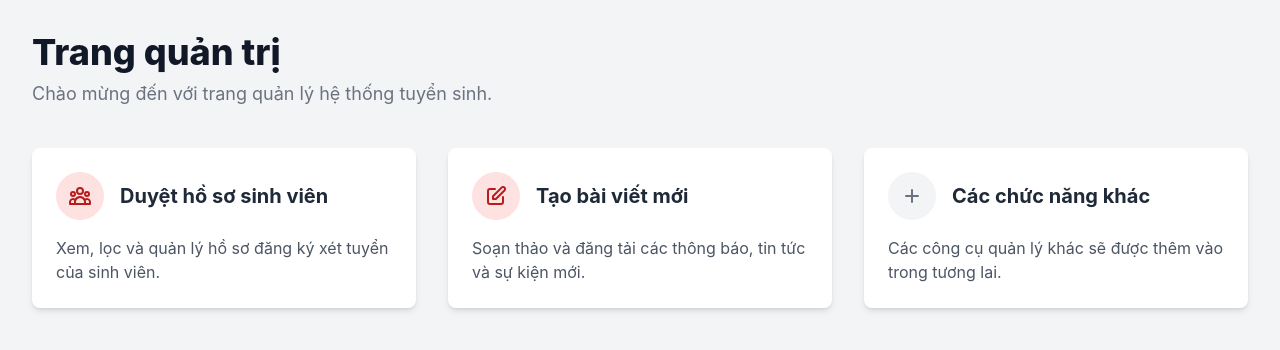
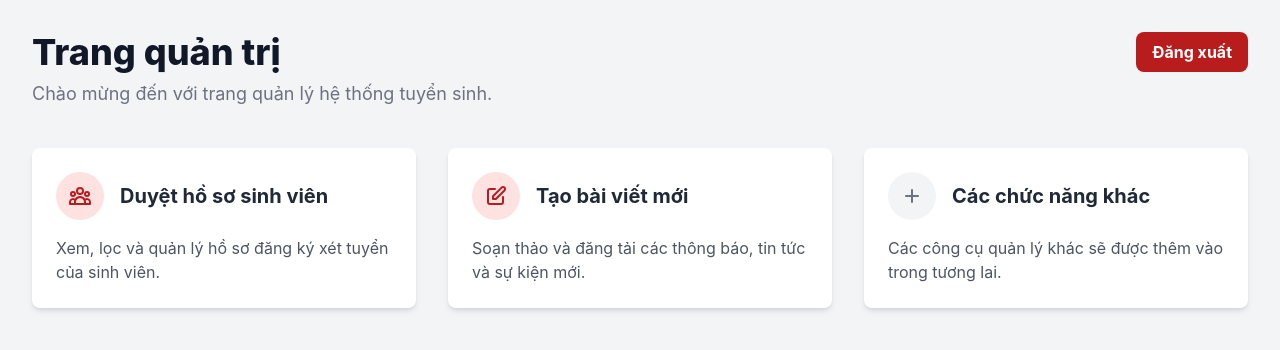
Before and after one commit to danieldoisme/portal-tuyen-sinh, a React (Create React App) app: page /admin/dashboard in a window 1280 px wide. Both pictures are taken after typing "name@example.com", "Sample123" into the empty fields and a click on the button "Đăng nhập". Shown: the top 350 px of the page. Built offline with nearby package versions, Linux system fonts and the light colour scheme.

Commit message:
Thêm nút đăng xuất cho admin và sinh viên

```diff
--- a/src/components/DangKyXetTuyen.js
+++ b/src/components/DangKyXetTuyen.js
@@ -55,7 +55,7 @@ const DangKyXetTuyen = () => {
             viên của PTIT
           </p>
           <a
-            href="/dang-nhap"
+            href="/nop-ho-so"
             className="inline-flex items-center bg-red-700 text-white font-semibold px-8 py-3 rounded-md hover:bg-red-800 transition duration-300 ease-in-out text-lg"
           >
             Nộp hồ sơ trực tuyến
--- a/src/components/ThamGiaXetTuyen.js
+++ b/src/components/ThamGiaXetTuyen.js
@@ -58,7 +58,7 @@ const ThamGiaXetTuyen = () => {
               </div>
 
               <button
-                onClick={() => navigate("/dang-nhap")}
+                onClick={() => navigate("/nop-ho-so")}
                 className="bg-white text-red-700 font-semibold py-4 px-8 rounded-full text-base inline-flex items-center gap-2 transition-all hover:bg-gray-100 hover:-translate-y-0.5 hover:shadow-lg w-full sm:w-auto justify-center"
               >
                 Nộp hồ sơ trực tuyến
--- a/src/components/layout/Banner.js
+++ b/src/components/layout/Banner.js
@@ -58,7 +58,7 @@ const Banner = () => {
               <ArrowRightIcon />
             </a>
             <a
-              href="/dang-nhap"
+              href="/nop-ho-so"
               className="bg-red-700 text-white font-semibold px-6 py-3 rounded-md hover:bg-red-800 transition duration-300 ease-in-out flex items-center"
             >
               Nộp hồ sơ trực tuyến
--- a/src/components/layout/NavBar.js
+++ b/src/components/layout/NavBar.js
@@ -226,7 +226,7 @@ const NavBar = () => {
               ))}
             </nav>
             <button
-              onClick={() => handleNavigation("/dang-nhap")}
+              onClick={() => handleNavigation("/nop-ho-so")}
               className="ml-6 bg-red-700 text-white px-5 py-2.5 rounded-md text-sm font-medium hover:bg-red-800 transition duration-150 ease-in-out"
             >
               Nộp hồ sơ trực tuyến
--- a/src/pages/admin/AdminDashboardPage.js
+++ b/src/pages/admin/AdminDashboardPage.js
@@ -1,4 +1,4 @@
-import { Link } from "react-router-dom";
+import { Link, useNavigate } from "react-router-dom";
 
 const Card = ({ to, title, description, icon }) => (
   <Link
@@ -18,14 +18,31 @@ const Card = ({ to, title, description, icon }) => (
 );
 
 const AdminDashboardPage = () => {
+  const navigate = useNavigate();
+
+  const handleLogout = () => {
+    // Xử lý logic đăng xuất ở đây (ví dụ: xóa token, session)
+    localStorage.removeItem("isAdminAuthenticated");
+    console.log("Quản trị viên đã đăng xuất");
+    navigate("/admin/login");
+  };
+
   return (
     <div className="p-8 bg-gray-100 min-h-screen">
       <div className="max-w-7xl mx-auto">
         <div className="mb-10">
-          <h1 className="text-4xl font-extrabold text-gray-900">
-            Trang quản trị
-          </h1>
-          <p className="mt-2 text-lg text-gray-500">
+          <div className="flex justify-between items-center mb-2">
+            <h1 className="text-4xl font-extrabold text-gray-900">
+              Trang quản trị
+            </h1>
+            <button
+              onClick={handleLogout}
+              className="bg-red-700 text-white font-bold py-2 px-4 rounded-lg hover:bg-red-800 transition-colors duration-300"
+            >
+              Đăng xuất
+            </button>
+          </div>
+          <p className="text-lg text-gray-500">
             Chào mừng đến với trang quản lý hệ thống tuyển sinh.
           </p>
         </div>
--- a/src/pages/sinh-vien/NopHoSoTrucTuyen.js
+++ b/src/pages/sinh-vien/NopHoSoTrucTuyen.js
@@ -5,6 +5,13 @@ const NopHoSoTrucTuyen = () => {
   const navigate = useNavigate();
   const [selectedType, setSelectedType] = useState("Chính quy");
   const [selectedYear, setSelectedYear] = useState("Năm tuyển sinh 2025");
+
+  const handleLogout = () => {
+    // Xử lý logic đăng xuất ở đây (ví dụ: xóa token, session)
+    localStorage.removeItem("isStudentAuthenticated");
+    console.log("Sinh viên đã đăng xuất");
+    navigate("/dang-nhap");
+  };
 
   const handleCardClick = (type) => {
     if (type === "xet-tuyen") {
@@ -59,8 +66,16 @@ const NopHoSoTrucTuyen = () => {
   return (
     <div className="min-h-screen bg-gray-50">
       <div className="container mx-auto px-4 py-8">
-        <div className="text-center mb-8">
-          <h2 className="text-2xl font-bold text-red-600 mb-4 flex items-center justify-center">
+        <div className="relative text-center mb-8">
+          <div className="absolute top-0 right-0">
+            <button
+              onClick={handleLogout}
+              className="bg-red-700 text-white font-medium py-2 px-4 rounded-lg hover:bg-red-800 transition-colors duration-300"
+            >
+              Đăng xuất
+            </button>
+          </div>
+          <h2 className="text-2xl font-bold text-red-600 mb-4 flex items-center justify-center pt-12 md:pt-0">
             Xin chào
             <span className="ml-2 text-3xl">👋</span>
           </h2>
--- a/src/pages/thong-bao/ThongBaoDaiHoc.js
+++ b/src/pages/thong-bao/ThongBaoDaiHoc.js
@@ -58,7 +58,7 @@ const data = [
     title: "Thông báo tuyển sinh Đại học hệ chính quy năm 2025 (Dự kiến)",
   },
   {
-    slug: "thong-bao-mo-he-thong-xet-tuyen-2025",
+    slug: "thong-tin-tuyen-sinh-chuong-trinh-chat-luong-cao-2025",
     image:
       "https://tuyensinh.ptit.edu.vn/wp-content/uploads/sites/4/2025/05/1.png",
     date: "15/05/2025",
```
